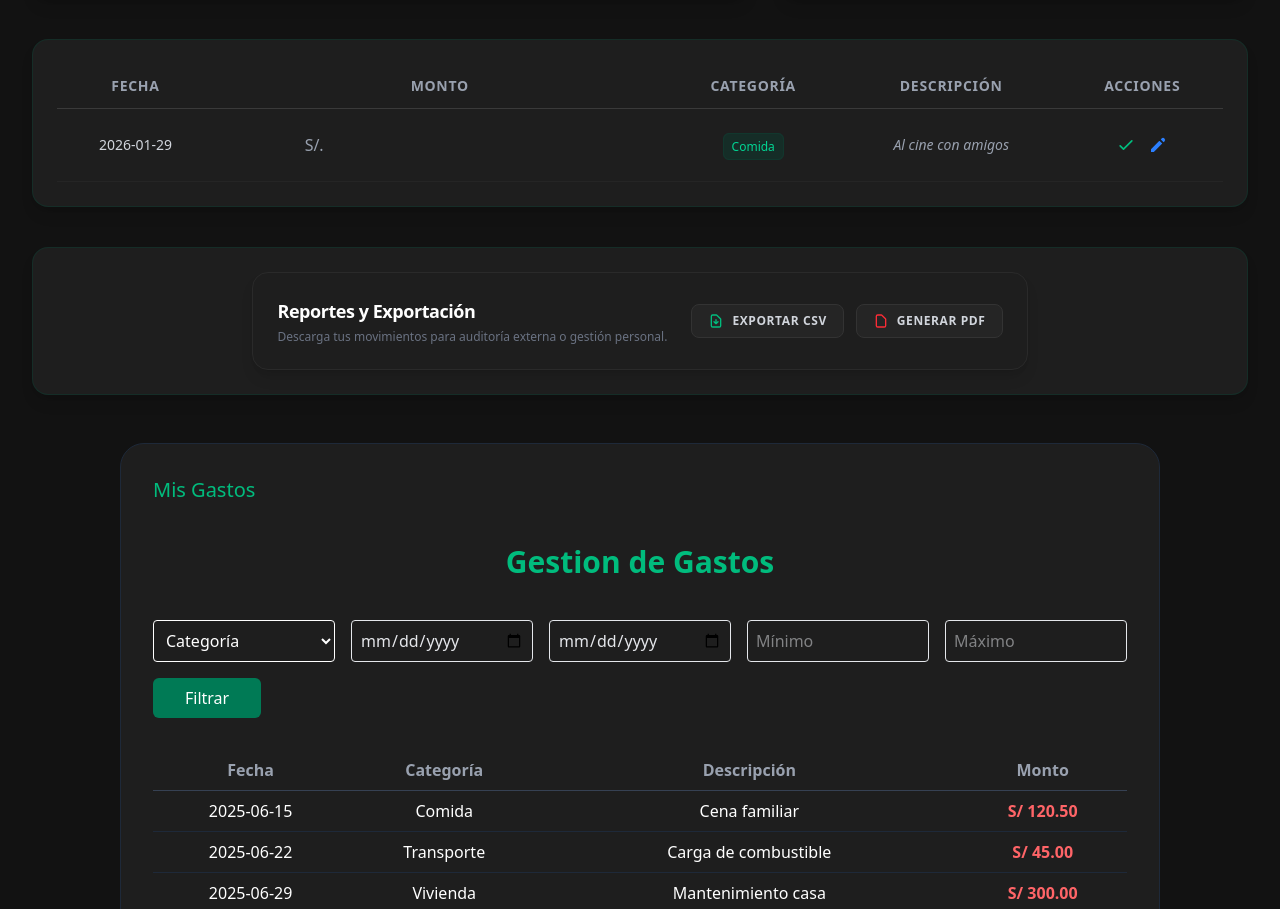
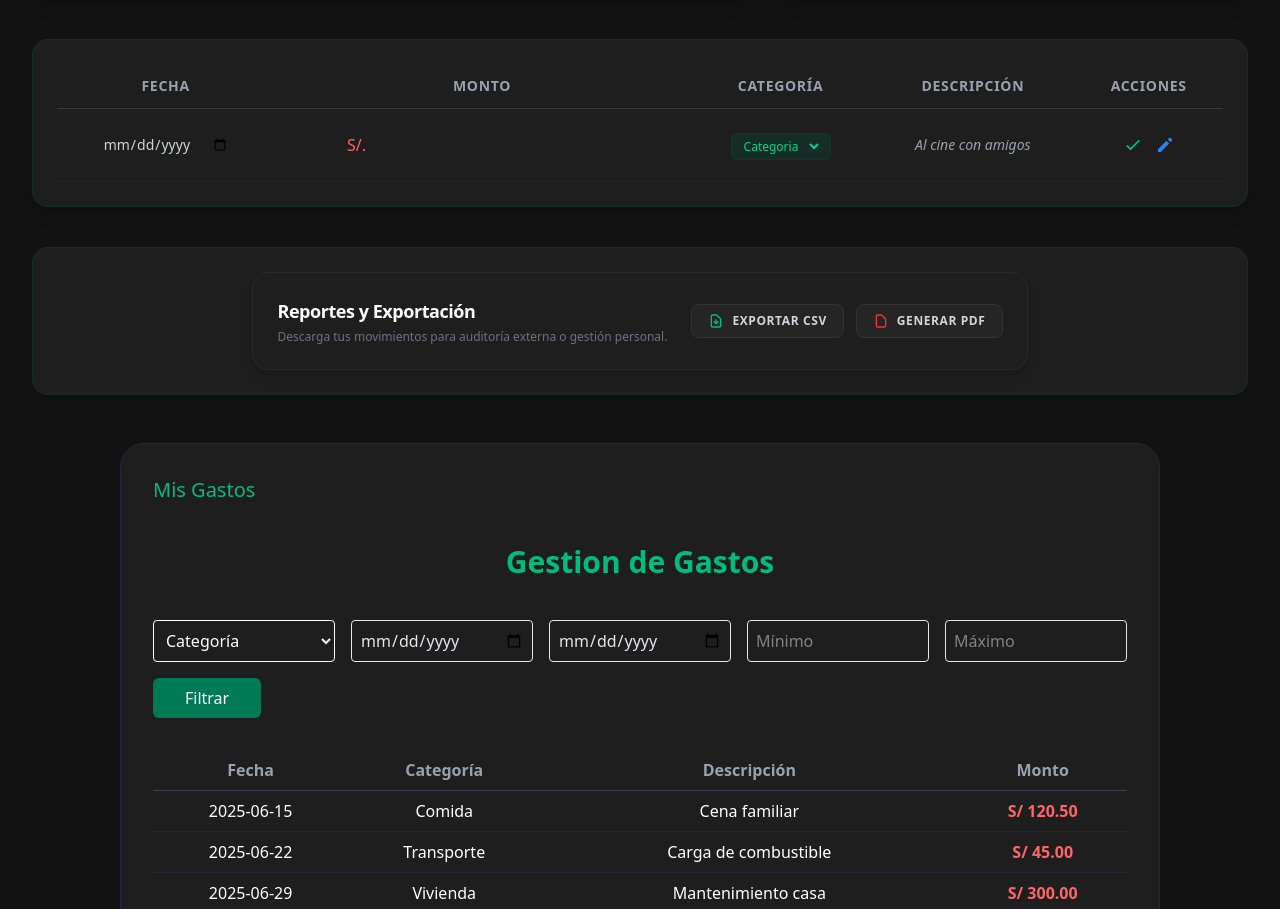
Before and after one commit to DoubleLiFFt/examen, a React (Vite) app: page /UserView in a window 1280 px wide. Shown: the part 2156-3065 px from the top of the page. Built offline with nearby package versions, Linux system fonts and the light colour scheme.

Commit message:
Update EditarEgreso.tsx

```diff
--- a/src/Components/Users/EditarEgreso.tsx
+++ b/src/Components/Users/EditarEgreso.tsx
@@ -16,13 +16,24 @@ export default function DetailsTable() {
                         <tr
                             className="border-b border-[#252525] hover:bg-[#252525] transition-colors"
                         >
-                            <td className="px-4 py-4 text-center text-sm"><p>2026-01-29</p></td>
-                            <td className="px-4 py-4 text-center font-medium text-gray-400">
+                            <td className="px-4 py-4 text-center text-sm">
+                                <input type="date" />
+                            </td>
+                            <td className="px-4 py-4 text-center font-medium text-red-400">
                                 S/. <input type="number" className="p-2 rounded-2xl appearance-none [&::-webkit-inner-spin-button]:appearance-none [&::-webkit-outer-spin-button]:appearance-none [-moz-appearance:_textfield]"/>
                             </td>
                             <td className="px-4 py-4 text-center">
                                     <span className="bg-emerald-900/30 text-emerald-400 px-2 py-1 rounded-md text-xs border border-emerald-800/20">
-                                        Comida
+                                        <select>
+                                            <option value="">Categoria</option>
+                                            <option value="comida">Comida</option>
+                                            <option value="transporte">Transporte</option>
+                                             <option value="vivienda">Vivienda</option>
+                                             <option value="ocio">Ocio</option>
+                                             <option value="salud">Salud</option>
+                                             <option value="educacion">Educación</option>
+                                             <option value="otros">Otros</option>
+                                         </select>
                                     </span>
                             </td>
                             <td className="px-4 py-4 text-center text-sm italic text-gray-400">
```
